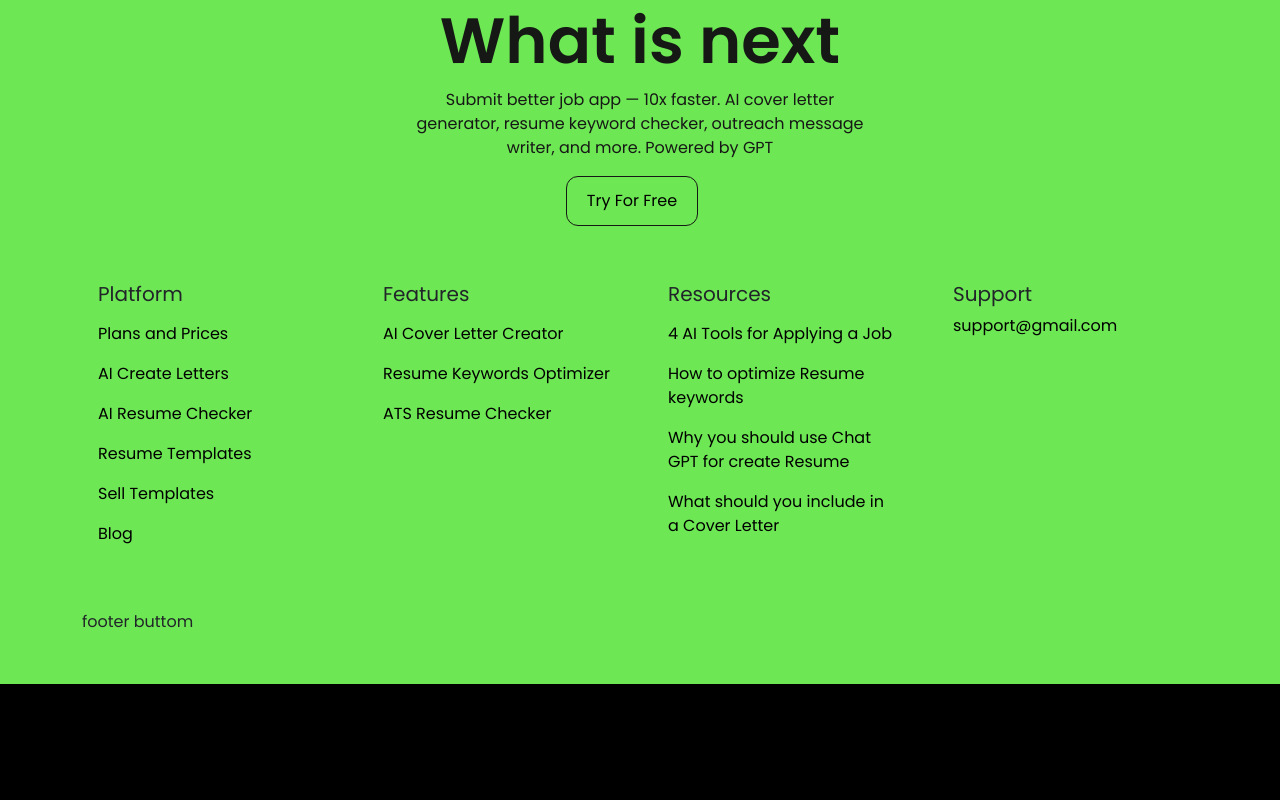
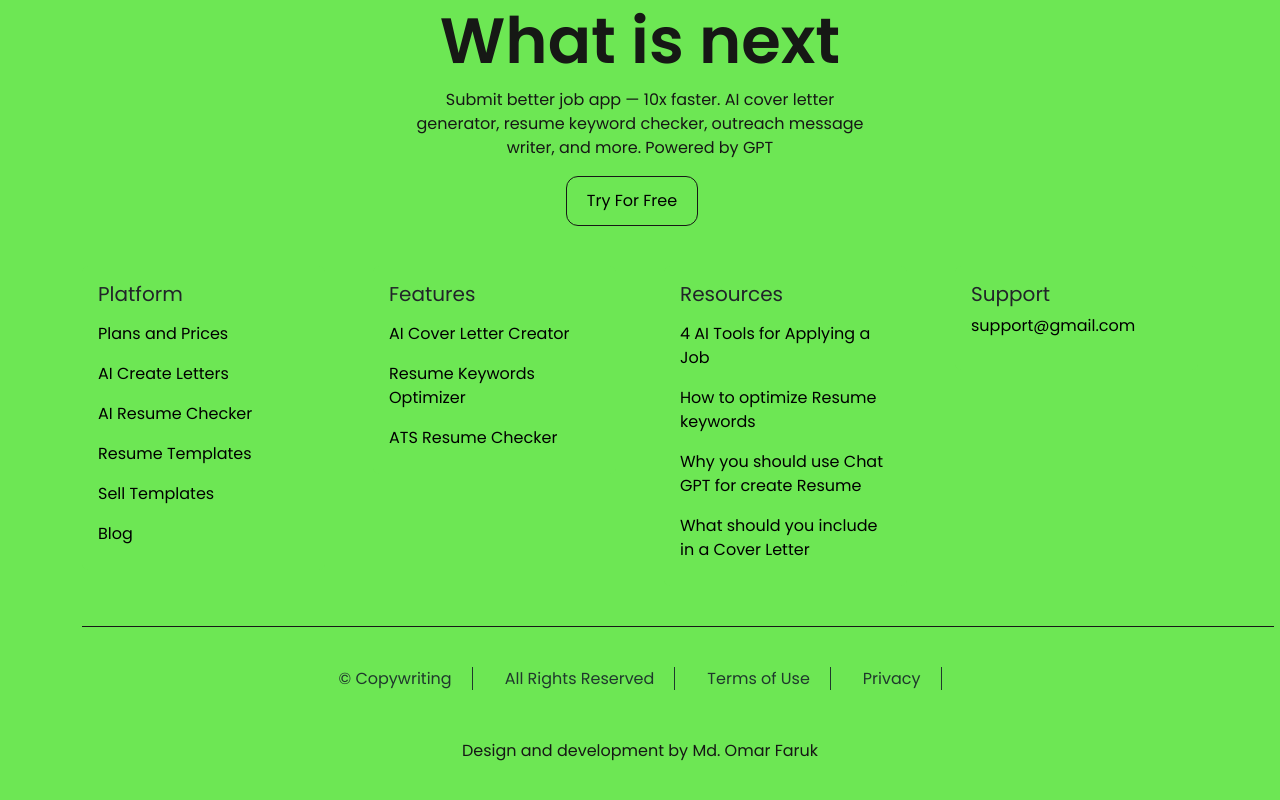
Before and after one commit to code-with-omar/react-job-finder-landing-page, a React (Vite) app: page / in a window 1280 px wide. Shown: the part 4655-5455 px from the top of the page. Before the commit the page ends 5339 px from the top, so only its background shows below. Built offline with nearby package versions, Linux system fonts and the light colour scheme.

Commit message:
Complete the full footer

```diff
--- a/src/components/Footer/Footer.css
+++ b/src/components/Footer/Footer.css
@@ -1,12 +1,16 @@
-.footer-wrap{
+.footer-wrap {
     padding: 50px;
 }
-.footer-top{
 
+.footer-top {}
+
+.footer-middle {}
+
+.footer-buttom::before {
+    content: "";
+    display: block;
+    width: 1192px;
+    height: 1px;
+    background: #161815;
+    margin: auto;
 }
-.footer-middle{
-
-}
-.footer-buttom{
-
-}
--- a/src/components/Footer/FooterButtom/FooterButtom.css
+++ b/src/components/Footer/FooterButtom/FooterButtom.css
@@ -0,0 +1,20 @@
+.footer-buttom-wrap {
+    padding: 40px;
+    margin: auto;
+    text-align: center;
+}
+
+.footer-buttom-wrap span {
+    color: #1F392C;
+    line-height: 22px;
+}
+.footer-buttom-wrap span::after{
+    content: "";
+    border-left: 1px solid #1F392C;
+    margin-left: 20px
+}
+.footer-buttom-wrap span:last-child::after{
+    content: "";
+    border-left: 0;
+    margin-left: 0;
+}
--- a/src/components/Footer/FooterButtom/FooterButtom.jsx
+++ b/src/components/Footer/FooterButtom/FooterButtom.jsx
@@ -1,9 +1,12 @@
 import "./FooterButtom.css"
-
 const FooterButtom = () => {
     return (
-        <div>
-            footer buttom
+        <div className="footer-buttom-wrap">
+            <span className="fs-16 fw-400 mx-3">© Copywriting</span>
+            <span className="fs-16 fw-400 mx-3">All Rights Reserved</span>
+            <span className="fs-16 fw-400 mx-3">Terms of Use</span>
+            <span className="fs-16 fw-400 mx-3">Privacy</span>
+            <p className="mt-5 dark-03">Design and development by Md. Omar Faruk </p>
         </div>
     );
 };
--- a/src/components/Footer/FooterMiddle/FooterMiddle.jsx
+++ b/src/components/Footer/FooterMiddle/FooterMiddle.jsx
@@ -3,7 +3,7 @@ import "./FooterMiddle.css"
 
 const FooterMiddle = () => {
     return (
-        <Row xs={1} md={2} lg={4} className="g-4 footer-middle-wrap">
+        <Row xs={1} md={2} lg={4} className="g-5 footer-middle-wrap">
             <Col>
                 <Card className="footer-middle-body bg-green-01">
                     <Card.Body >
```
